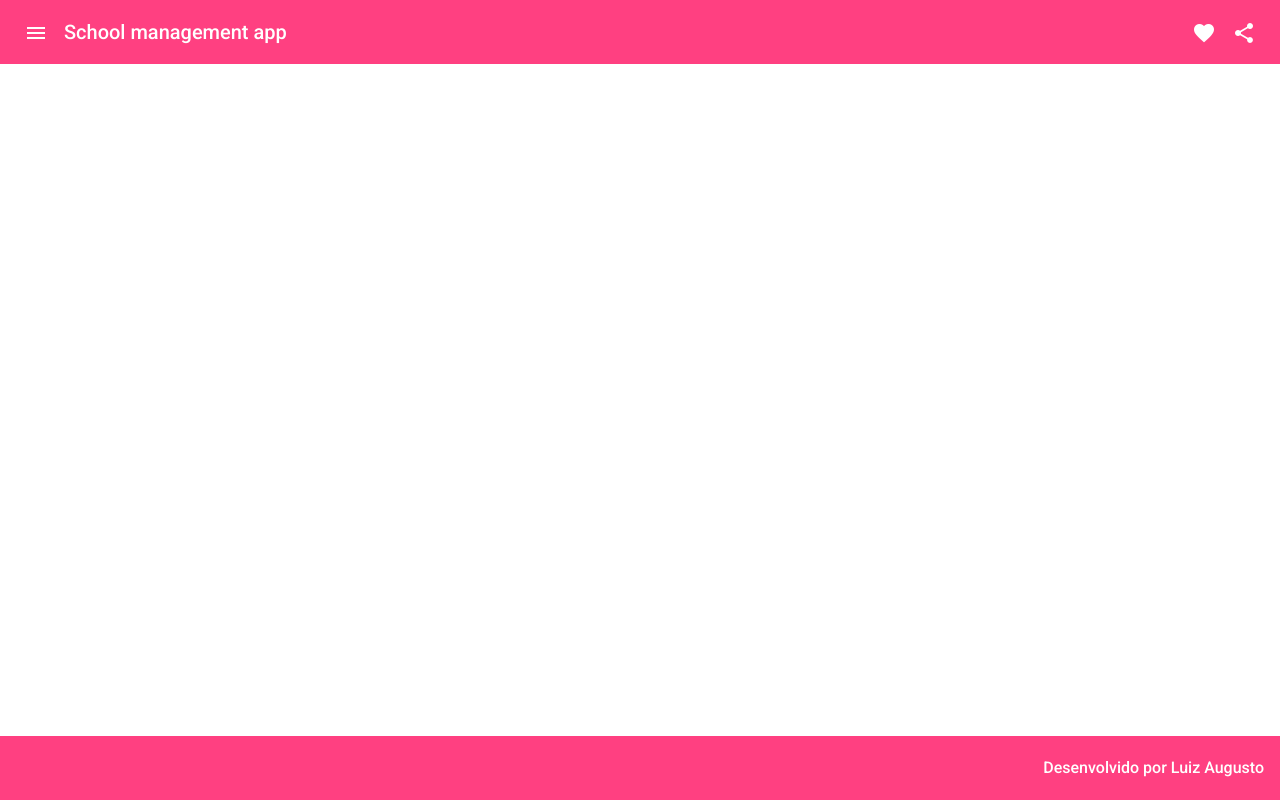
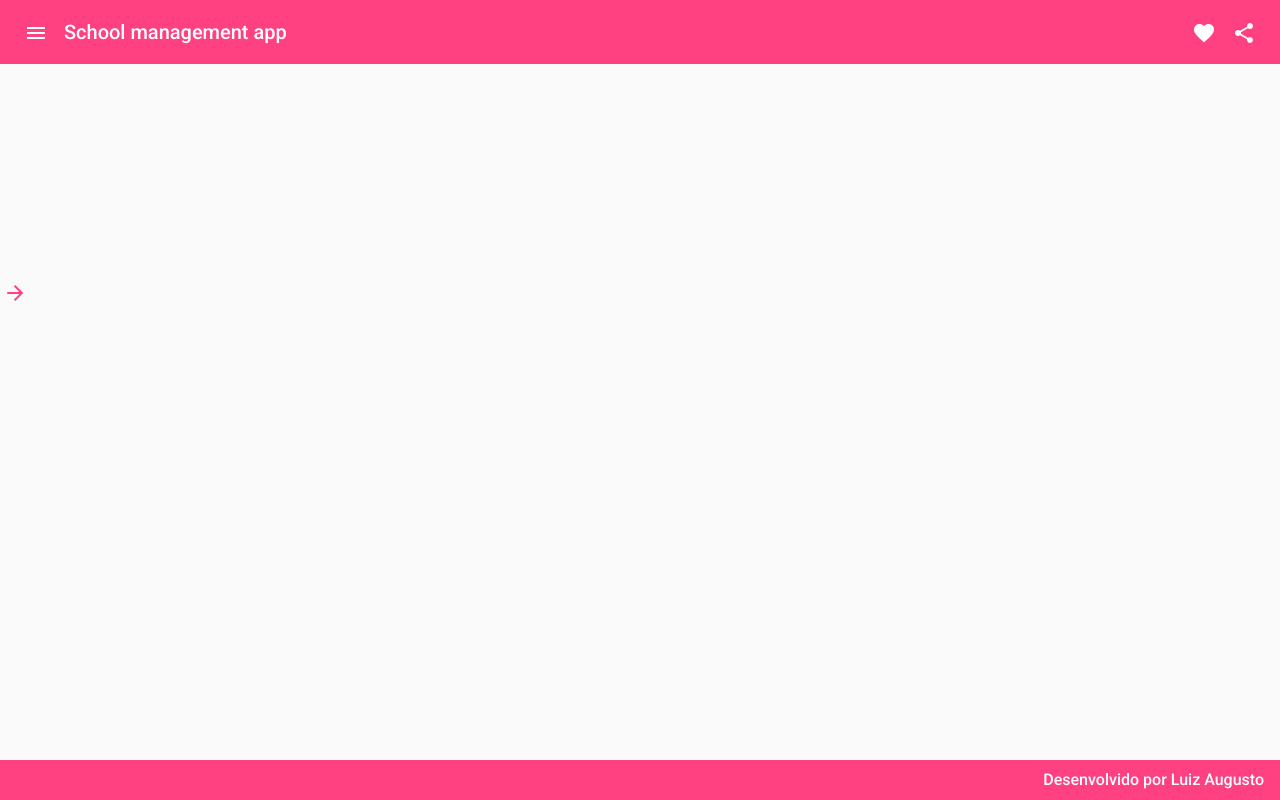
Before and after one commit to Adela1de/school-api-front, an Angular app: page / in a window 1280 px wide. Built offline with nearby package versions, Linux system fonts and the light colour scheme.

Commit message:
nav component implementation

```diff
--- a/src/app/app.component.html
+++ b/src/app/app.component.html
@@ -1,2 +1,3 @@
 <app-header></app-header>
+<app-nav></app-nav>
 <app-footer></app-footer>
--- a/src/app/components/template/footer/footer.component.css
+++ b/src/app/components/template/footer/footer.component.css
@@ -2,6 +2,7 @@
 {
     position: fixed;
     bottom: 0;
+    height: 5%;
     justify-content: flex-end;
     font-size: 1rem;
 }
--- a/src/app/components/template/header/header.component.html
+++ b/src/app/components/template/header/header.component.html
@@ -1,5 +1,5 @@
 <mat-toolbar mat-toolbar color="accent" class="header">
-    <button mat-icon-button class="example-icon" aria-label="Example icon-button with menu icon">
+    <button mat-icon-button class="example-icon" (click)="onMenuClick()" aria-label="Example icon-button with menu icon">
       <mat-icon>menu</mat-icon>
     </button>
     <h1>School management app</h1>
--- a/src/app/components/template/header/header.component.ts
+++ b/src/app/components/template/header/header.component.ts
@@ -7,9 +7,16 @@ import { Component, OnInit } from '@angular/core';
 })
 export class HeaderComponent implements OnInit {
 
+  loadComponent = true;
+
   constructor() { }
 
   ngOnInit(): void {
   }
 
+  onMenuClick():void
+  {
+    this.loadComponent = !this.loadComponent;
+  }
+
 }
--- /dev/null
+++ b/src/app/components/template/nav/nav.component.css
@@ -0,0 +1,14 @@
+.example-container
+{
+    height: 87%;
+}
+
+button
+{
+    position: absolute;
+    bottom: 28rem;
+}
+
+mat-icon{
+    padding-right: .6rem;
+}
--- /dev/null
+++ b/src/app/components/template/nav/nav.component.html
@@ -0,0 +1,22 @@
+<mat-drawer-container class="example-container">
+    <mat-drawer #drawer class="example-sidenav" mode="side">
+      <mat-nav-list>
+        <a mat-list-item>
+            <mat-icon color="accent">home</mat-icon>Home
+        </a>
+        <a mat-list-item>
+            <mat-icon color="accent">lock_open</mat-icon>Log in
+        </a>
+        <a mat-list-item>
+            <mat-icon color="accent">assignment_ind</mat-icon>Register
+        </a>
+      </mat-nav-list>
+    </mat-drawer>
+
+    <button (click)="changeButtonIcon()" mat-icon-button color="accent" mat-icon-button class="example-icon favorite-icon" (click)="drawer.toggle()">
+        <mat-icon>{{ buttonIcon }}</mat-icon>
+    </button>
+
+    <router-outlet></router-outlet>
+
+</mat-drawer-container>
--- /dev/null
+++ b/src/app/components/template/nav/nav.component.ts
@@ -0,0 +1,27 @@
+import { Component, OnInit } from '@angular/core';
+
+@Component({
+  selector: 'app-nav',
+  templateUrl: './nav.component.html',
+  styleUrls: ['./nav.component.css']
+})
+export class NavComponent implements OnInit {
+
+  showFiller = false;
+  buttonState = true;
+  buttonIcon = "arrow_forward";
+
+  constructor() { }
+
+  ngOnInit(): void {
+
+  }
+
+  changeButtonIcon():void
+  {
+    if (this.buttonState == false) this.buttonIcon = "arrow_forward";
+    else this.buttonIcon = "arrow_back";
+    this.buttonState = !this.buttonState;
+  }
+
+}
```
Also changed, not shown: src/app/app.module.ts (+8 -2 lines).
